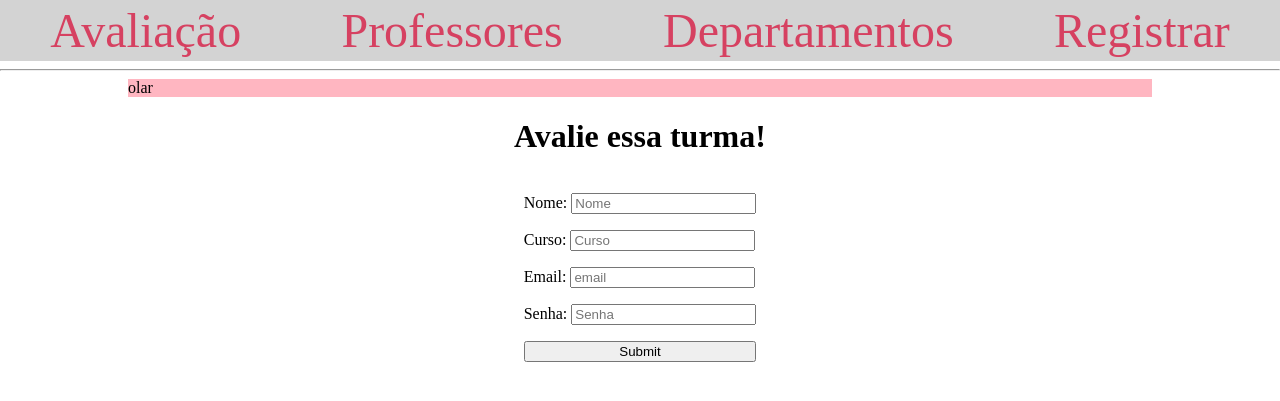
After one commit to tlamen/Trabalho_BD, a Flask app: page /review/1 in a window 1280 px wide. The commit adds this page. Shown: the top 401 px of the page. Run offline with Flask 3, Linux system fonts and the light colour scheme; data that the repository does not hold is empty; some libraries are stand-ins or nearby versions.

Commit message:
pagina criada (get)

```diff
--- a/app.py
+++ b/app.py
@@ -91,3 +91,34 @@ def register():
         return redirect(url_for('index'))
 
     return render_template('register.html')
+
+@app.route('/review/<int:CLASS_ID>', methods=('GET', 'POST'))
+def review(CLASS_ID):
+    if request.method == 'POST':
+        pass
+
+    conn = get_db_connection()
+
+    cur = conn.cursor()
+    sql = "SELECT * FROM classes WHERE class_id = " + str(CLASS_ID) + ";"
+    cur.execute(sql)
+    classe = cur.fetchall()
+    cur.close()
+
+    cur = conn.cursor()
+    cur.execute('SELECT * FROM students;')
+    students = cur.fetchall()
+    cur.close()
+
+    cur = conn.cursor()
+    cur.execute('SELECT * FROM reviews;')
+    reviews = cur.fetchall()
+    cur.close()
+
+    cur = conn.cursor()
+    cur.execute('SELECT * FROM reports;')
+    reports = cur.fetchall()
+    cur.close()
+
+    conn.close()
+    return render_template('reviews.html', classe=classe, students=students, reviews=reviews, reports=reports)
--- a/templates/base.html
+++ b/templates/base.html
@@ -84,6 +84,21 @@
             width: 100%;
         }
 
+        .reviews {
+            width: 100%;
+            display: flex;
+            flex-direction: column;
+            align-items: center;
+            justify-content: center;
+        }
+
+        .class-info {
+            width: 80%;
+            display: flex;
+            flex-direction: column;
+            background-color: lightpink;
+        }
+
     </style>
 </head>
 <body>
--- /dev/null
+++ b/templates/reviews.html
@@ -0,0 +1,44 @@
+{% extends 'base.html' %}
+
+{% block content %}
+<div class="reviews">
+    <div class="class-info">
+        olar
+    </div>
+    <div class="register">
+        <h1>{% block title %} Avalie essa turma! {% endblock %}</h1>
+        <form method="post">
+            <p>
+                <label for="nome">Nome:  </label>
+                <input type="text" name="nome"
+                    placeholder="Nome">
+                </input>
+            </p>
+
+            <p>
+                <label for="curso">Curso: </label>
+                <input type="text" name="curso"
+                    placeholder="Curso">
+                </input>
+            </p>
+
+            <p>
+                <label for="email">Email: </label>
+                <input type="text" name="email"
+                    placeholder="email">
+                </input>
+            </p>
+
+            <p>
+                <label for="password">Senha:</label>
+                <input type="text" name="password"
+                    placeholder="Senha">
+                </input>
+            </p>
+            <p>
+                <button type="submit">Submit</button>
+            </p>
+        </form>
+    </div>
+</div>
+{% endblock %}
```
